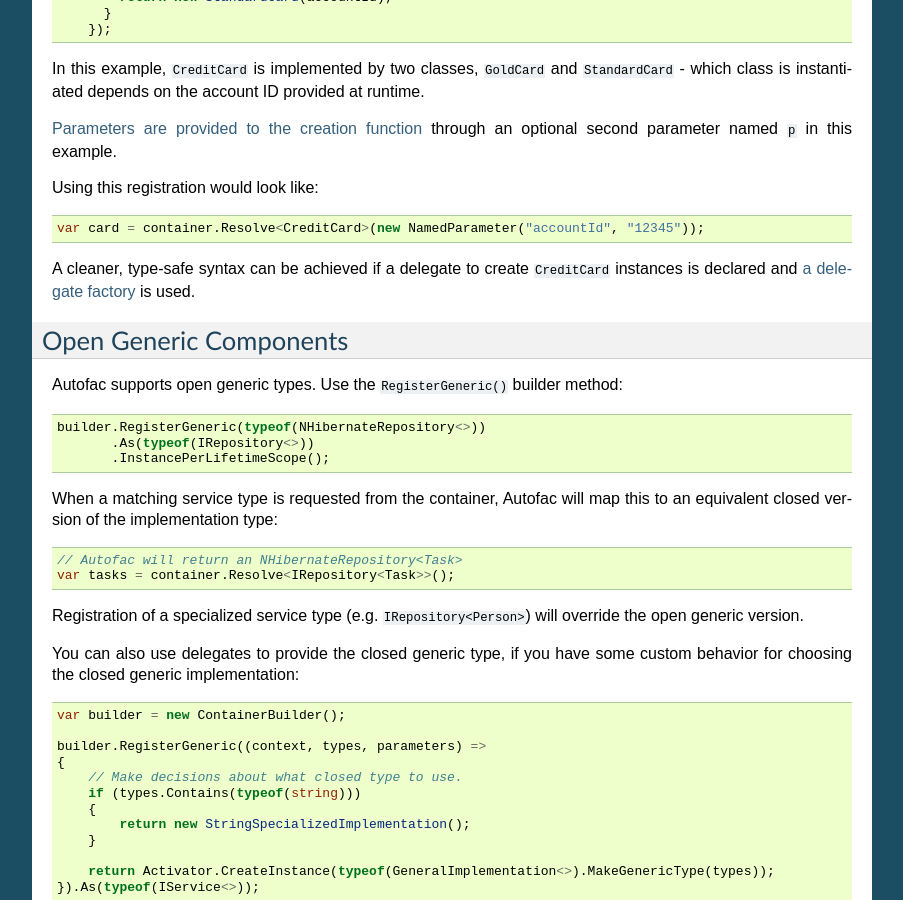
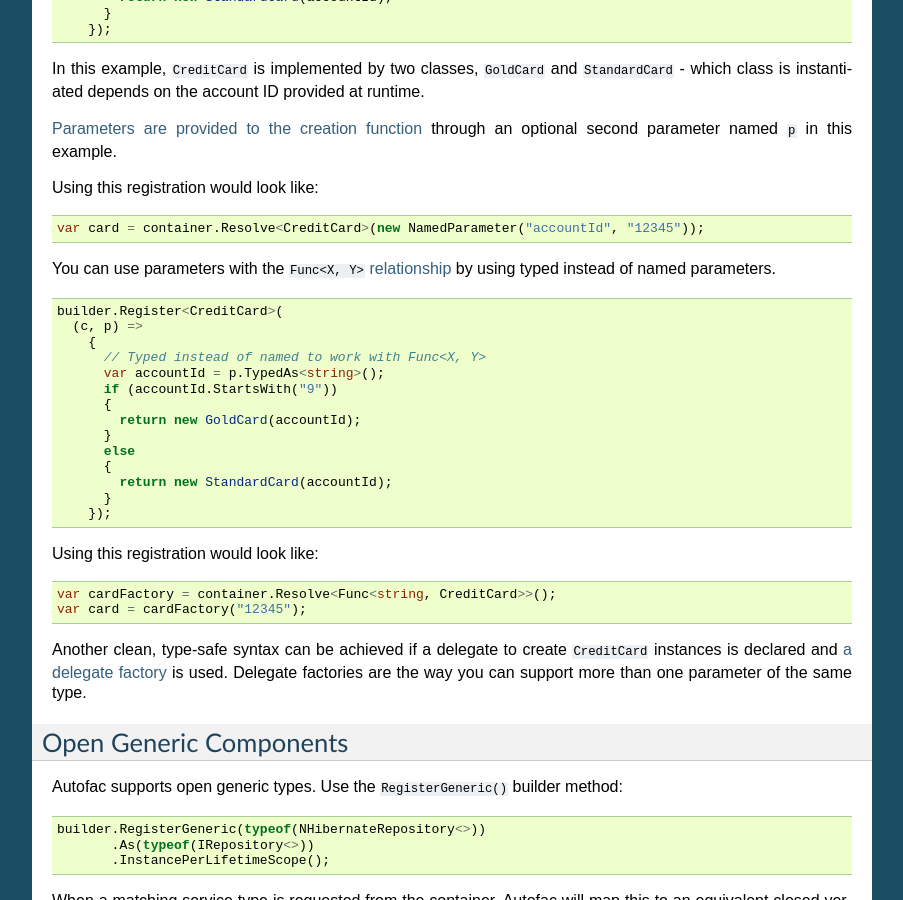
Before and after one commit to autofac/Documentation, a Sphinx documentation site: the page built from docs/register/registration.rst, in a window 1280 px wide and 900 px high, scrolled down 3872 px. Shown: the whole window, without its empty margins (198-1101 px from the left). Built offline with Sphinx 7.4.7, drawn with Linux system fonts in a browser that asks for light colours.

Commit message:
Clarification on using parameters with Func<X,Y>

```diff
--- a/docs/register/registration.rst
+++ b/docs/register/registration.rst
@@ -178,6 +178,8 @@ The ``ResolveOptional`` method will try to resolve the value but won't throw an
 
 **Property injection is not recommended in the majority of cases.** Alternatives like `the Null Object pattern <http://en.wikipedia.org/wiki/Null_Object_pattern>`_, overloaded constructors or constructor parameter default values make it possible to create cleaner, "immutable" components with optional dependencies using constructor injection.
 
+.. _register-select-impl-by-parameter:
+
 Selection of an Implementation by Parameter Value
 -------------------------------------------------
 
@@ -209,7 +211,34 @@ Using this registration would look like:
 
     var card = container.Resolve<CreditCard>(new NamedParameter("accountId", "12345"));
 
-A cleaner, type-safe syntax can be achieved if a delegate to create ``CreditCard`` instances is declared and :doc:`a delegate factory <../advanced/delegate-factories>` is used.
+You can use parameters with the ``Func<X, Y>`` :doc:`relationship <../resolve/relationships>` by using typed instead of named parameters.
+
+.. sourcecode:: csharp
+
+    builder.Register<CreditCard>(
+      (c, p) =>
+        {
+          // Typed instead of named to work with Func<X, Y>
+          var accountId = p.TypedAs<string>();
+          if (accountId.StartsWith("9"))
+          {
+            return new GoldCard(accountId);
+          }
+          else
+          {
+            return new StandardCard(accountId);
+          }
+        });
+
+Using this registration would look like:
+
+.. sourcecode:: csharp
+
+    var cardFactory = container.Resolve<Func<string, CreditCard>>();
+    var card = cardFactory("12345");
+
+
+Another clean, type-safe syntax can be achieved if a delegate to create ``CreditCard`` instances is declared and :doc:`a delegate factory <../advanced/delegate-factories>` is used. Delegate factories are the way you can support more than one parameter of the same type.
 
 Open Generic Components
 =======================
--- a/docs/resolve/parameters.rst
+++ b/docs/resolve/parameters.rst
@@ -86,3 +86,5 @@ Autofac supports two features that allow you to automatically generate service "
 
 - :doc:`Delegate Factories <../advanced/delegate-factories>` allow you to define factory delegate methods.
 - The ``Func<T>`` :doc:`implicit relationship type <../resolve/relationships>` can provide an automatically-generated factory function.
+
+There is an example of selecting an implementation by parameter using these methods :ref:`on the registration page <register-select-impl-by-parameter>`.
```
